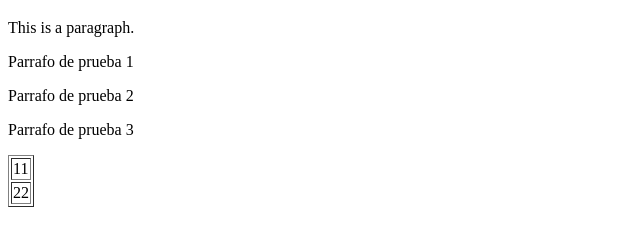
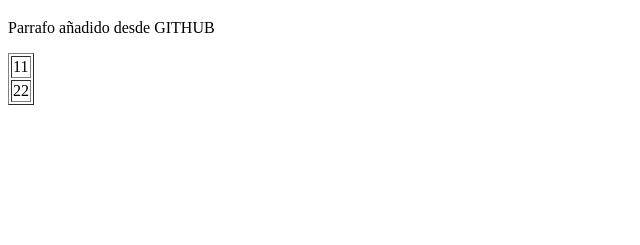
Before and after one commit to PerykoLoL/proyectoC, a plain HTML site: page index.html in a window 1280 px wide. Shown: the part 61-306 px from the top of the page, without its empty margins (0-640 px from the left). Drawn offline with Linux system fonts and the light colour scheme.

Commit message:
Update index.html

```diff
--- a/index.html
+++ b/index.html
@@ -6,10 +6,8 @@
 <body>
 
 <h1>This is a Heading</h1>
-<p>This is a paragraph.</p>
-<p>Parrafo de prueba 1</p>
-<p>Parrafo de prueba 2</p>
-<p>Parrafo de prueba 3</p>
+
+<p>Parrafo añadido desde GITHUB</p>
 <table border="1">
     <tr>
 <td>11</td>
```
